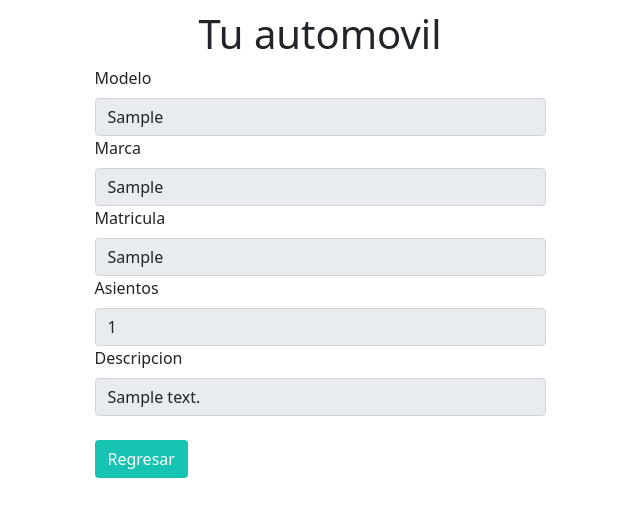
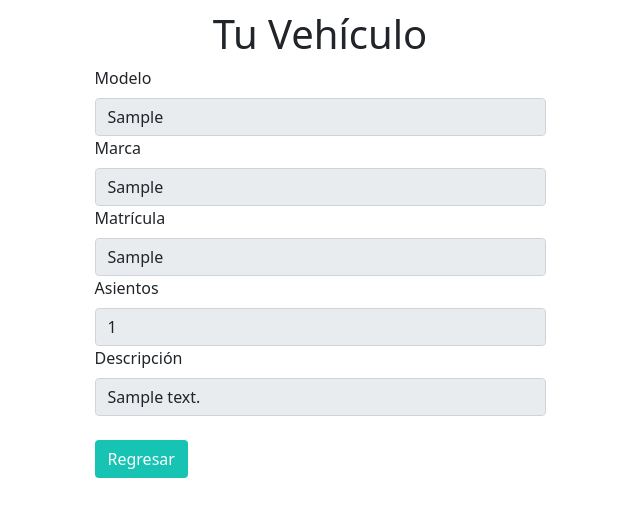
Before and after one commit to gomezluis007/Reito, a Django app: page /vehiculos/ver/1 in a window 1280 px wide. Shown: the part 84-601 px from the top of the page, without its empty margins (320-960 px from the left). Run offline with Django 3.2, Linux system fonts and the light colour scheme; a user stored in the database is signed in; tables that the repository leaves empty hold one stand-in row (values such as "Sample post"); some libraries are stand-ins or nearby versions.

Commit message:
Se colocaron los codigos para acentos en los templates de vehiculos

```diff
--- a/reito/vehiculos/templates/detalle_vehiculo.html
+++ b/reito/vehiculos/templates/detalle_vehiculo.html
@@ -12,7 +12,7 @@
 {% block body %}
 
     <div class="container">
-        <h1 class="text-center">Tu automovil</h1>
+        <h1 class="text-center">Tu Veh&#237;culo</h1>
         <div class="row justify-content-center align-items-center">
             <div class="col col-sm-8 col-md-6 col-lg-5">
                 <div class="form-group">
@@ -22,7 +22,7 @@
                     <label for="first_name" class="form-label">Marca</label>
                     <input type="text" class="form-control" name="first_name" id="first_name" value="{{vehiculo.marca}}" disabled>
 
-                    <label for="last_name" class="form-label">Matricula</label>
+                    <label for="last_name" class="form-label">Matr&#237;cula</label>
                     <input type="text" class="form-control" name="last_name" id="last_name" value="{{vehiculo.matricula}}" disabled>
 
 
@@ -30,7 +30,7 @@
                     <input type="email" class="form-control" name="email" id="email"value="{{vehiculo.asientos}}" disabled>
 
 
-                    <label for="email" class="form-label">Descripcion</label>
+                    <label for="email" class="form-label">Descripci&#243;n</label>
                     <input type="textarea" class="form-control" name="email" id="email"value="{{vehiculo.descripcion}}" disabled>
                 </div>
                 <br>
--- a/reito/vehiculos/templates/nuevo_vehiculo.html
+++ b/reito/vehiculos/templates/nuevo_vehiculo.html
@@ -12,7 +12,7 @@
 {% block body %}
 
     <div class="container">
-        <h1 class="text-center">Agregar automovil</h1>
+        <h1 class="text-center">Agregar Veh&#237;culo</h1>
         <div class="row justify-content-center align-items-center">
             <div class="col col-sm-8 col-md-6 col-lg-5">
                 <form method="post">
```
